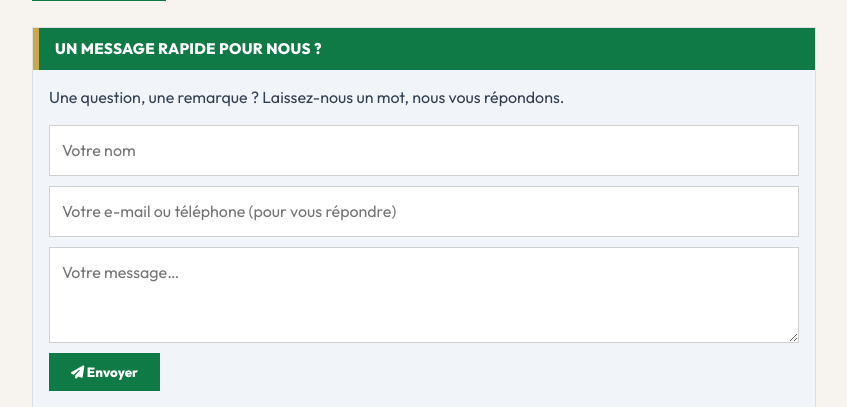
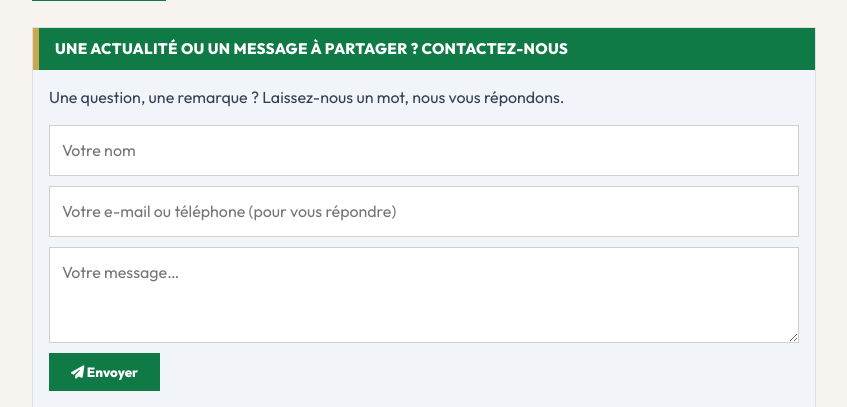
Before and after one commit to BOHINAMOU/ProjetLucasTtech, a Django app: template LucasTech/Publications/templates/publications/publication_detail.html in a window 1280 px wide. Shown: the part 1083-1490 px from the top of the page, without its empty margins (34-881 px from the left). Run offline with Django 5.2, Linux system fonts and the light colour scheme; the template is opened without the code that fills it, so the values that code supplies are empty.

Commit message:
Actualités : titre du message rapide « Une actualité ou un message à partager ? Contactez-nous »
Co-Authored-By: Claude Sonnet 5.5 <noreply@anthropic.com>

```diff
--- a/LucasTech/Publications/templates/publications/publication_detail.html
+++ b/LucasTech/Publications/templates/publications/publication_detail.html
@@ -557,7 +557,7 @@ body { font-family: var(--font); background: var(--bg); color: var(--ink); }
       </form>
     </div>
     <div class="nd-quick" id="message-rapide">
-      <h2 style="margin-top:-16px;margin-left:-16px;margin-right:-16px">Un message rapide pour nous ?</h2>
+      <h2 style="margin-top:-16px;margin-left:-16px;margin-right:-16px">Une actualité ou un message à partager ? Contactez-nous</h2>
       <p style="margin:0;color:#334155">Une question, une remarque ? Laissez-nous un mot, nous vous répondons.</p>
       <form class="nd-form" method="post" action="{% url 'publications:publication_quick_message' publication.slug %}">{% csrf_token %}
         <div class="nd-hp"><input type="text" name="website" tabindex="-1" autocomplete="off"></div>
```
